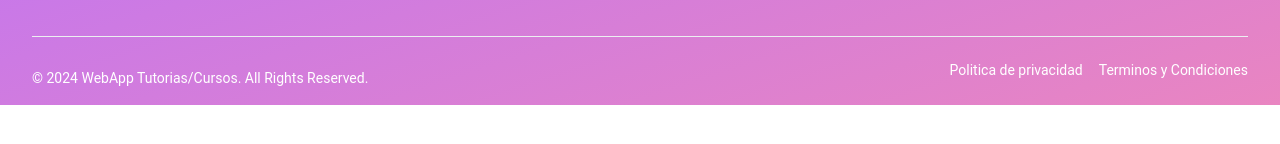
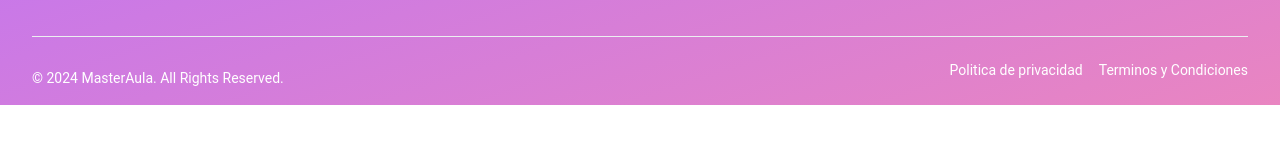
Before and after one commit to No-Country-simulation/C17-15-t-Node-React, a React (Vite) app in the folder WEB/: page /services in a window 1280 px wide. Shown: the part 436-580 px from the top of the page. Built offline with nearby package versions, Linux system fonts and the light colour scheme.

Commit message:
Se cambia el nombre en el footer a masteraula

```diff
--- a/WEB/src/components/Footer.jsx
+++ b/WEB/src/components/Footer.jsx
@@ -118,7 +118,7 @@ export function Footer() {
             className="mb-4 text-center font-normal md:mb-0"
           >
             &copy; {currentYear}{" "}
-            <a href="https://material-tailwind.com/">WebApp Tutorias/Cursos</a>.
+            <a href="https://material-tailwind.com/">MasterAula</a>.
             All Rights Reserved.
           </Typography>
           <div className="flex gap-4 text-blue-gray-900 sm:justify-center">
```
